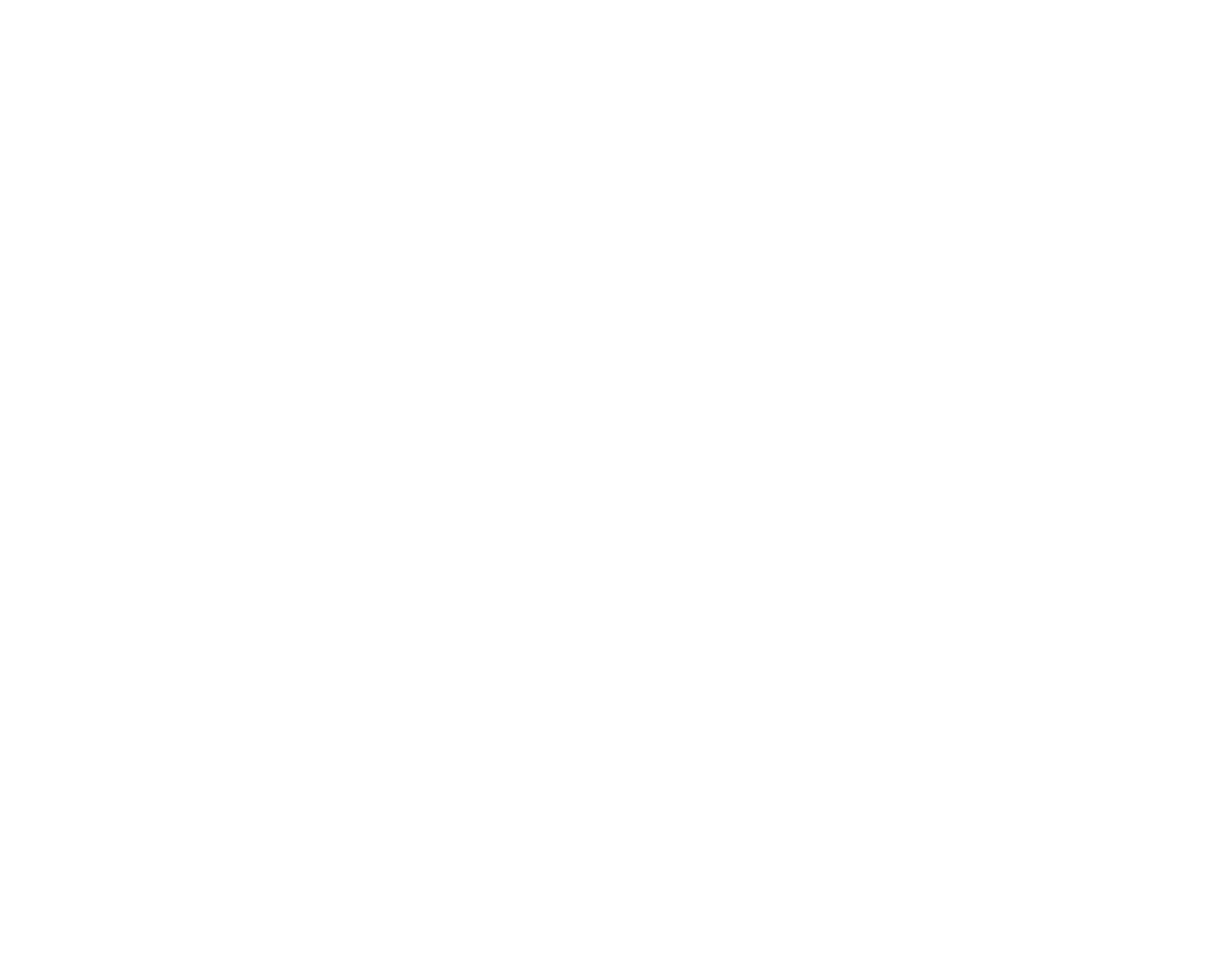
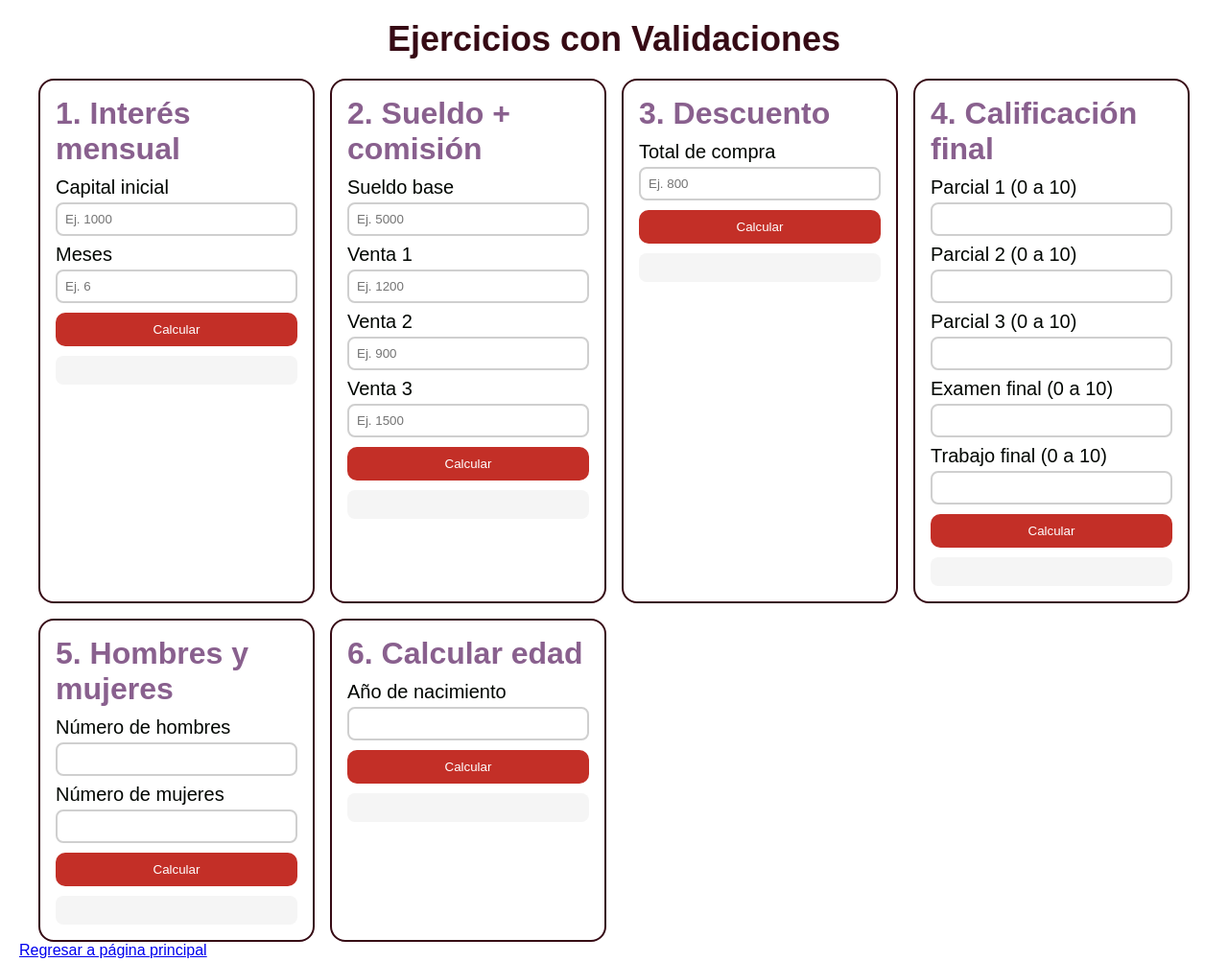
Before and after one commit to SanchezSalazarOsvaldo/4IV8_Sanchez_Salazar_Osvaldo, a plain HTML site: page 03EjerciciosDeValidacion/index.html in a window 1280 px wide. Shown: the whole page at 96% size. Before the commit the page ends 800 px from the top, so only its background shows below. Drawn offline with Linux system fonts and the light colour scheme; a web font is replaced by a local one.

Commit message:
Ejercicios de validacion

```diff
--- /dev/null
+++ b/03EjerciciosDeValidacion/JS/Validaciones.js
@@ -0,0 +1,181 @@
+function leerNumero(id) {
+    const valor = document.getElementById(id).value.trim();
+
+    if (valor === "") return null;
+
+    const numero = Number(valor);
+
+    if (!Number.isFinite(numero)) return null;
+
+    return numero;
+}
+
+function mostrar(id, mensaje, tipo) {
+    const caja = document.getElementById(id);
+    caja.textContent = mensaje;
+    caja.className = "resultado " + tipo;
+}
+
+function calcularInteres() {
+    const capital = leerNumero("capital");
+    const meses = leerNumero("meses");
+
+    if (capital === null || meses === null) {
+        mostrar("res1", "Completa los campos.", "error");
+        return;
+    }
+
+    if (capital <= 0 || meses <= 0) {
+        mostrar("res1", "Valores mayores a 0.", "error");
+        return;
+    }
+
+    if (capital > 1000000 || meses > 120) {
+        mostrar("res1", "Valores demasiado grandes.", "error");
+        return;
+    }
+
+    const interes = capital * 0.02 * meses;
+    const total = capital + interes;
+
+    mostrar("res1", `Interés: $${interes.toFixed(2)} | Total: $${total.toFixed(2)}`, "exito");
+}
+
+function calcularSueldo() {
+    const sueldo = leerNumero("sueldo");
+    const v1 = leerNumero("venta1");
+    const v2 = leerNumero("venta2");
+    const v3 = leerNumero("venta3");
+
+    if (sueldo === null || v1 === null || v2 === null || v3 === null) {
+        mostrar("res2", "Completa todos los campos.", "error");
+        return;
+    }
+
+    if (sueldo < 0 || v1 < 0 || v2 < 0 || v3 < 0) {
+        mostrar("res2", "No negativos.", "error");
+        return;
+    }
+
+    if (sueldo > 1000000 || v1 > 1000000 || v2 > 1000000 || v3 > 1000000) {
+        mostrar("res2", "Valores demasiado grandes.", "error");
+        return;
+    }
+
+    const comision = (v1 + v2 + v3) * 0.10;
+    const total = sueldo + comision;
+
+    mostrar("res2", `Comisión: $${comision.toFixed(2)} | Total: $${total.toFixed(2)}`, "exito");
+}
+
+function calcularDescuento() {
+    const compra = leerNumero("compra");
+
+    if (compra === null) {
+        mostrar("res3", "Ingresa un número válido.", "error");
+        return;
+    }
+
+    if (compra <= 0) {
+        mostrar("res3", "Debe ser mayor que 0.", "error");
+        return;
+    }
+
+    if (compra > 1000000) {
+        mostrar("res3", "Cantidad demasiado grande.", "error");
+        return;
+    }
+
+    const descuento = compra * 0.15;
+    const total = compra - descuento;
+
+    mostrar("res3", `Descuento: $${descuento.toFixed(2)} | Total: $${total.toFixed(2)}`, "exito");
+}
+
+function validarCalificacion(n) {
+    return n !== null && n >= 0 && n <= 10;
+}
+
+function calcularCalificacion() {
+    const p1 = leerNumero("p1");
+    const p2 = leerNumero("p2");
+    const p3 = leerNumero("p3");
+    const examen = leerNumero("examen");
+    const trabajo = leerNumero("trabajo");
+
+    if (!validarCalificacion(p1) || !validarCalificacion(p2) || !validarCalificacion(p3) || !validarCalificacion(examen) || !validarCalificacion(trabajo)) {
+        mostrar("res4", "Valores entre 0 y 10.", "error");
+        return;
+    }
+
+    const promedio = (p1 + p2 + p3) / 3;
+    const final = (promedio * 0.55) + (examen * 0.30) + (trabajo * 0.15);
+
+    mostrar("res4", `Final: ${final.toFixed(2)}`, "exito");
+}
+
+function calcularPorcentajes() {
+    const hombres = leerNumero("hombres");
+    const mujeres = leerNumero("mujeres");
+
+    if (hombres === null || mujeres === null) {
+        mostrar("res5", "Datos inválidos.", "error");
+        return;
+    }
+
+    if (hombres < 0 || mujeres < 0) {
+        mostrar("res5", "No negativos.", "error");
+        return;
+    }
+
+    if (!Number.isInteger(hombres) || !Number.isInteger(mujeres)) {
+        mostrar("res5", "Solo enteros.", "error");
+        return;
+    }
+
+    if (hombres > 1000 || mujeres > 1000) {
+        mostrar("res5", "Cantidad demasiado grande.", "error");
+        return;
+    }
+
+    const total = hombres + mujeres;
+
+    if (total === 0) {
+        mostrar("res5", "Total no puede ser 0.", "error");
+        return;
+    }
+
+    const ph = (hombres / total) * 100;
+    const pm = (mujeres / total) * 100;
+
+    mostrar("res5", `H: ${ph.toFixed(2)}% | M: ${pm.toFixed(2)}%`, "exito");
+}
+
+function calcularEdad() {
+    const anio = leerNumero("anioNacimiento");
+    const actual = new Date().getFullYear();
+
+    if (anio === null) {
+        mostrar("res6", "Ingresa un año válido.", "error");
+        return;
+    }
+
+    if (!Number.isInteger(anio)) {
+        mostrar("res6", "Debe ser entero.", "error");
+        return;
+    }
+
+    if (anio > actual) {
+        mostrar("res6", "No puede ser futuro.", "error");
+        return;
+    }
+
+    if (anio < 1900) {
+        mostrar("res6", "Año no válido.", "error");
+        return;
+    }
+
+    const edad = actual - anio;
+
+    mostrar("res6", `Edad: ${edad}`, "exito");
+}
--- a/03EjerciciosDeValidacion/css/style.css
+++ b/03EjerciciosDeValidacion/css/style.css
@@ -0,0 +1,97 @@
+:root{
+  --secondary:#360A14;
+  --accent:#C32F27;
+  --accent2:#89608E;
+  --primary:#9BA2FF;
+  --text:#000500;
+  --bg:#FFFFFF;
+  --border:#cfcfcf;
+}
+
+*{
+  box-sizing:border-box;
+  margin:0;
+  padding:0;
+}
+
+body{
+  font-family: "Madimi One", sans-serif;
+  background: var(--bg);
+  color: var(--text);
+  padding:20px;
+}
+
+h1{
+  text-align:center;
+  font-size:36px;
+  color:var(--secondary);
+  margin-bottom:20px;
+}
+
+.contenedor{
+  display:grid;
+  grid-template-columns:repeat(auto-fit, minmax(280px, 1fr));
+  gap:16px;
+  max-width:1200px;
+  margin:0 auto;
+}
+
+.tarjeta{
+  border:2px solid var(--secondary);
+  border-radius:16px;
+  padding:16px;
+  background:#fff;
+}
+
+.tarjeta h2{
+  font-size:32px;
+  color:var(--accent2);
+  margin-bottom:10px;
+}
+
+label{
+  font-size:20px;
+  display:block;
+  margin-top:8px;
+}
+
+input{
+  width:100%;
+  padding:8px;
+  margin-top:4px;
+  border-radius:8px;
+  border:2px solid var(--border);
+  font-family:"Madimi One", sans-serif;
+}
+
+button{
+  width:100%;
+  margin-top:10px;
+  padding:10px;
+  border:none;
+  border-radius:10px;
+  background:var(--accent);
+  color:#fff;
+  font-family:"Madimi One", sans-serif;
+  cursor:pointer;
+}
+
+button:hover{
+  background:var(--secondary);
+}
+
+.resultado{
+  margin-top:10px;
+  padding:8px;
+  border-radius:8px;
+  background:#f5f5f5;
+  min-height:30px;
+}
+
+.error{
+  color:var(--accent);
+}
+
+.exito{
+  color:var(--secondary);
+}
--- a/03EjerciciosDeValidacion/index.html
+++ b/03EjerciciosDeValidacion/index.html
@@ -1,11 +1,115 @@
 <!DOCTYPE html>
-<html lang="en">
+<html lang="es">
 <head>
-    <meta charset="UTF-8">
-    <meta name="viewport" content="width=device-width, initial-scale=1.0">
-    <title>Document</title>
+  <meta charset="UTF-8" />
+  <meta name="viewport" content="width=device-width, initial-scale=1.0" />
+  <title>Ejercicios con Validaciones</title>
+
+  <link rel="preconnect" href="https://fonts.googleapis.com">
+  <link rel="preconnect" href="https://fonts.gstatic.com" crossorigin>
+  <link href="https://fonts.googleapis.com/css2?family=Madimi+One&display=swap" rel="stylesheet">
+
+  <link rel="stylesheet" href="./css/style.css">
 </head>
 <body>
 
+  <h1>Ejercicios con Validaciones</h1>
+
+  <main class="contenedor">
+
+    <section class="tarjeta">
+      <h2>1. Interés mensual</h2>
+
+      <label for="capital">Capital inicial</label>
+      <input type="number" id="capital" placeholder="Ej. 1000" min="1" max="1000000">
+
+      <label for="meses">Meses</label>
+      <input type="number" id="meses" placeholder="Ej. 6" min="1" max="120" step="1">
+
+      <button onclick="calcularInteres()">Calcular</button>
+      <div class="resultado" id="res1"></div>
+    </section>
+
+    <section class="tarjeta">
+      <h2>2. Sueldo + comisión</h2>
+
+      <label for="sueldo">Sueldo base</label>
+      <input type="number" id="sueldo" placeholder="Ej. 5000" min="0" max="1000000">
+
+      <label for="venta1">Venta 1</label>
+      <input type="number" id="venta1" placeholder="Ej. 1200" min="0" max="1000000">
+
+      <label for="venta2">Venta 2</label>
+      <input type="number" id="venta2" placeholder="Ej. 900" min="0" max="1000000">
+
+      <label for="venta3">Venta 3</label>
+      <input type="number" id="venta3" placeholder="Ej. 1500" min="0" max="1000000">
+
+      <button onclick="calcularSueldo()">Calcular</button>
+      <div class="resultado" id="res2"></div>
+    </section>
+
+    <section class="tarjeta">
+      <h2>3. Descuento</h2>
+
+      <label for="compra">Total de compra</label>
+      <input type="number" id="compra" placeholder="Ej. 800" min="1" max="1000000">
+
+      <button onclick="calcularDescuento()">Calcular</button>
+      <div class="resultado" id="res3"></div>
+    </section>
+
+    <section class="tarjeta">
+      <h2>4. Calificación final</h2>
+
+      <label for="p1">Parcial 1 (0 a 10)</label>
+      <input type="number" id="p1" min="0" max="10">
+
+      <label for="p2">Parcial 2 (0 a 10)</label>
+      <input type="number" id="p2" min="0" max="10">
+
+      <label for="p3">Parcial 3 (0 a 10)</label>
+      <input type="number" id="p3" min="0" max="10">
+
+      <label for="examen">Examen final (0 a 10)</label>
+      <input type="number" id="examen" min="0" max="10">
+
+      <label for="trabajo">Trabajo final (0 a 10)</label>
+      <input type="number" id="trabajo" min="0" max="10">
+
+      <button onclick="calcularCalificacion()">Calcular</button>
+      <div class="resultado" id="res4"></div>
+    </section>
+
+    <section class="tarjeta">
+      <h2>5. Hombres y mujeres</h2>
+
+      <label for="hombres">Número de hombres</label>
+      <input type="number" id="hombres" min="0" max="1000" step="1">
+
+      <label for="mujeres">Número de mujeres</label>
+      <input type="number" id="mujeres" min="0" max="1000" step="1">
+
+      <button onclick="calcularPorcentajes()">Calcular</button>
+      <div class="resultado" id="res5"></div>
+    </section>
+
+    <section class="tarjeta">
+      <h2>6. Calcular edad</h2>
+
+      <label for="anioNacimiento">Año de nacimiento</label>
+      <input type="number" id="anioNacimiento" min="1900" max="2100" step="1">
+
+      <button onclick="calcularEdad()">Calcular</button>
+      <div class="resultado" id="res6"></div>
+    </section>
+
+  </main>
+  <div class="container-footer">
+        <footer>
+            <a href="../index.html">Regresar a página principal</a>
+        </footer>
+    </div>
+  <script src="./JS/Validaciones.js"></script>
 </body>
 </html>
```
Also changed, not shown: index.html (+1 -0 lines).
